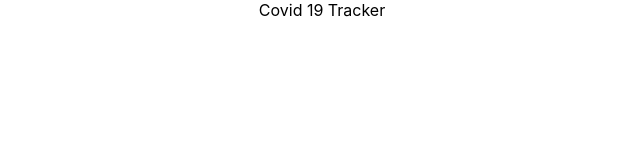
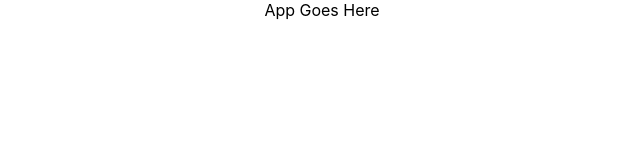
Before and after one commit to u1810234/covid-19-tracker, a React (Create React App) app: page / in a window 1280 px wide. Shown: the top 160 px of the page, without its empty margins (318-958 px from the left). Built offline with nearby package versions, Linux system fonts and the light colour scheme.

Commit message:
Initial commit

```diff
--- a/src/App.js
+++ b/src/App.js
@@ -1,7 +1,7 @@
 import "./App.css";
 
 function App() {
-  return <div className="App">Covid 19 Tracker</div>;
+  return <div className="App">App Goes Here</div>;
 }
 
 export default App;
```
